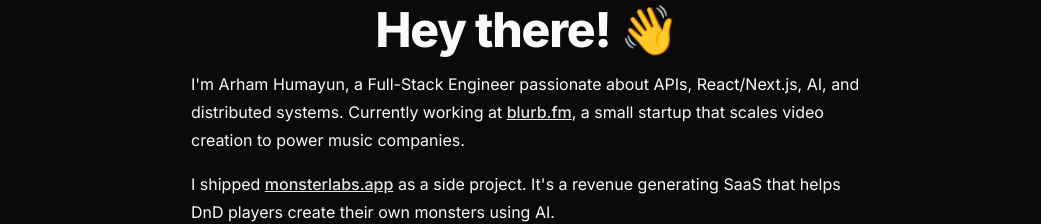
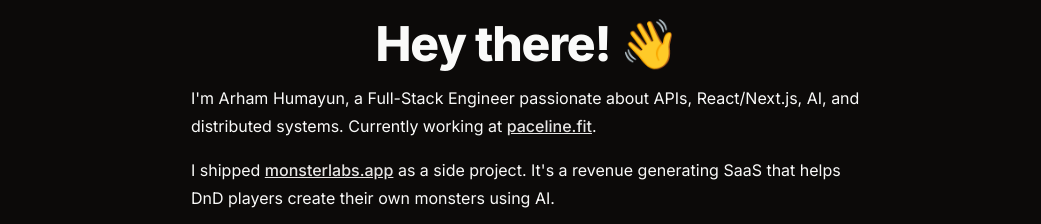
Before and after one commit to arhamHumayun/personal-site, a Next.js app: page / in a window 1280 px wide. Shown: the part 300-524 px from the top of the page, without its empty margins (113-1154 px from the left). Built offline with nearby package versions, Linux system fonts and the light colour scheme.

Commit message:
update where i work

```diff
--- a/app/page.tsx
+++ b/app/page.tsx
@@ -7,8 +7,7 @@
       <H1>Hey there! 👋</H1>
       <P>
       I{`'`}m Arham Humayun, a Full-Stack Engineer passionate about APIs, React/Next.js, AI, and distributed systems.
-      Currently working at <A href="https://blurb.fm">blurb.fm</A>,
-      a small startup that scales video creation to power music companies.
+      Currently working at <A href="https://paceline.fit">paceline.fit</A>.
       </P>
       <P>
       I shipped <A href="https://monsterlabs.app">monsterlabs.app</A> as a side project. It{`'`}s a revenue generating SaaS that helps DnD players create their own monsters using AI.
```
